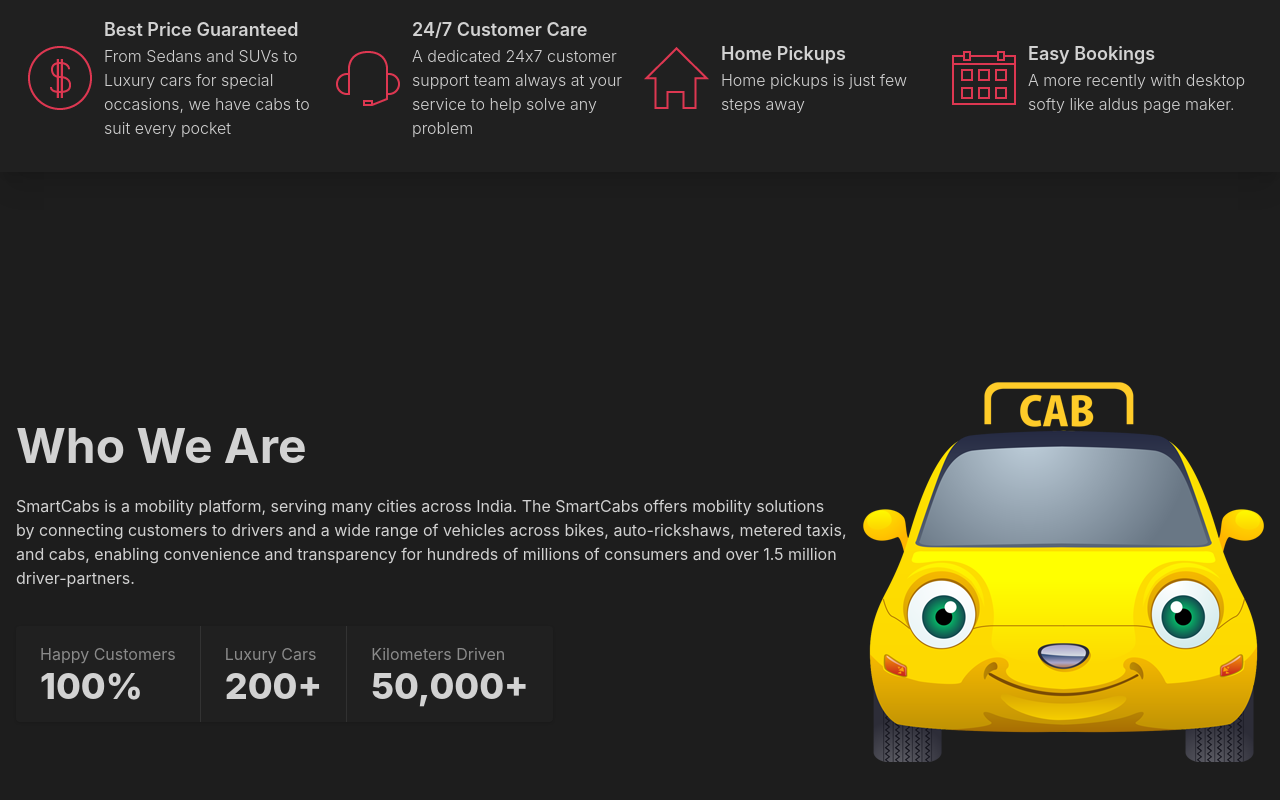
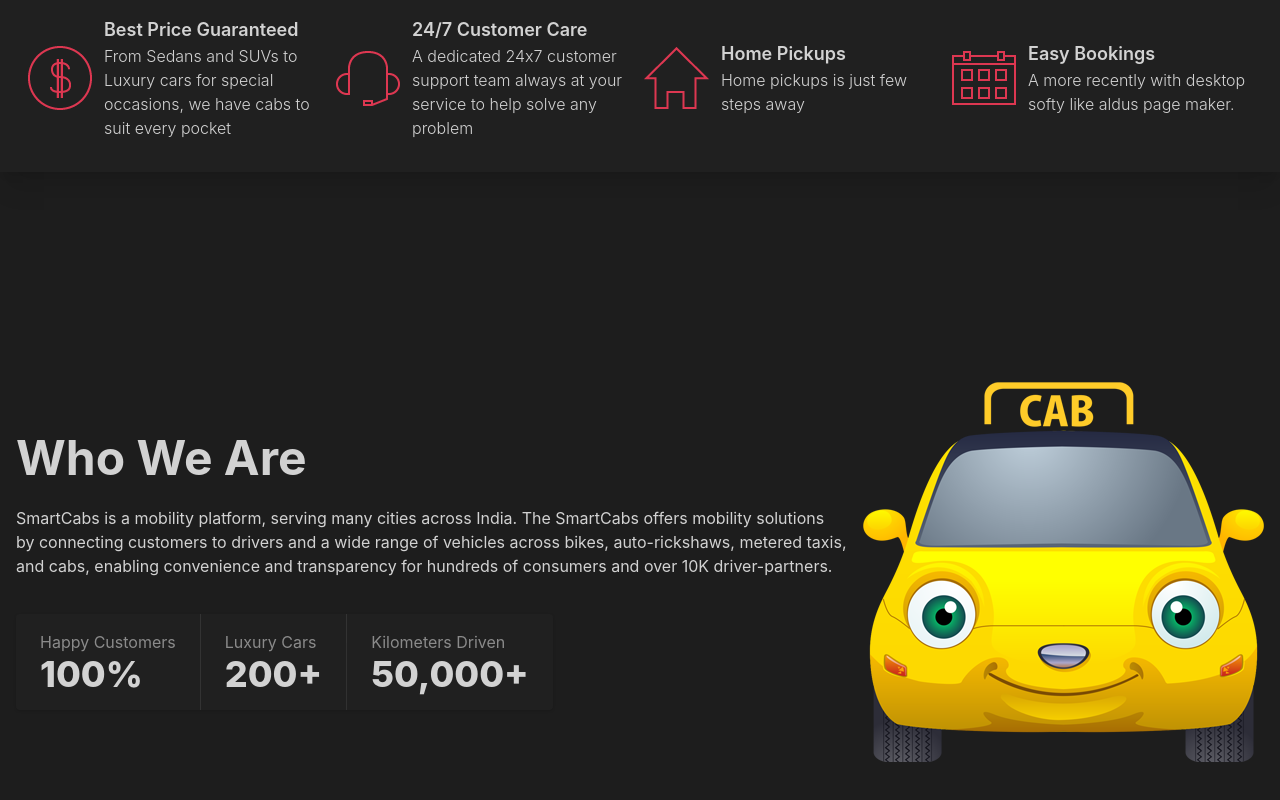
Before and after one commit to vikasrohra/smart-cabs, a React (Create React App) app: page / in a window 1280 px wide. Shown: the part 882-1682 px from the top of the page. Built offline with nearby package versions, Linux system fonts and the light colour scheme.

Commit message:
Changes related to position recenter icon

```diff
--- a/public/index.html
+++ b/public/index.html
@@ -29,7 +29,7 @@
       src="https://kit.fontawesome.com/7c62ae1d5d.js"
       crossorigin="anonymous"
     ></script>
-    <title>SmartCabs</title>
+    <title>SmartCabs - A Cab Fare Predictor</title>
   </head>
   <body>
     <noscript>You need to enable JavaScript to run this app.</noscript>
--- a/src/components/Home/whoWeAre.js
+++ b/src/components/Home/whoWeAre.js
@@ -8,7 +8,7 @@
           <div className='text-center mt-5 lg:text-left lg:mt-0'>
             <h1 className='text-5xl font-bold'>Who We Are</h1>
             <p className='py-6 mb-3'>
-            SmartCabs is a mobility platform, serving many cities across India. The SmartCabs offers mobility solutions by connecting customers to drivers and a wide range of vehicles across bikes, auto-rickshaws, metered taxis, and cabs, enabling convenience and transparency for hundreds of millions of consumers and over 1.5 million driver-partners.
+            SmartCabs is a mobility platform, serving many cities across India. The SmartCabs offers mobility solutions by connecting customers to drivers and a wide range of vehicles across bikes, auto-rickshaws, metered taxis, and cabs, enabling convenience and transparency for hundreds of consumers and over 10K driver-partners.
             </p>
             {/* Stats */}
             <div className='stats stats-vertical md:stats-horizontal shadow'>
--- a/src/components/cabBooking/cabBooking.js
+++ b/src/components/cabBooking/cabBooking.js
@@ -487,7 +487,7 @@
           )}
           {/* Re-center current location con */}
           <div
-            className={`label-text-alt tooltip tooltip-left tooltip-info text-xs absolute ${translateRecommendedCabs ? 'bottom-4' : 'bottom-20 md:bottom-4 lg:bottom-20 xl:bottom-4'} right-4 z-30`}
+            className={`label-text-alt tooltip tooltip-left tooltip-info text-xs absolute ${showRecommendedCabs ? 'bottom-20 md:bottom-4 lg:bottom-20 xl:bottom-4' : 'bottom-4'} right-4 z-30`}
             data-tip='Recenter'
           >
             <button
```
